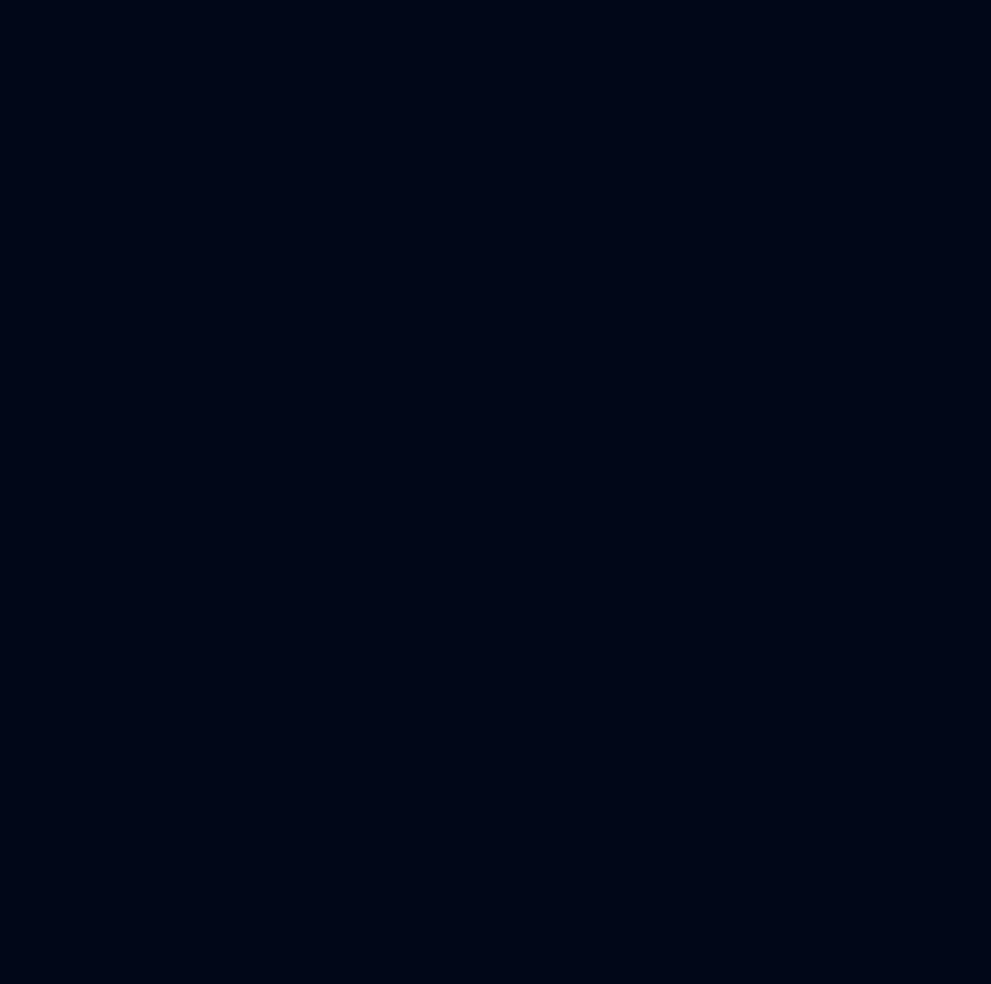
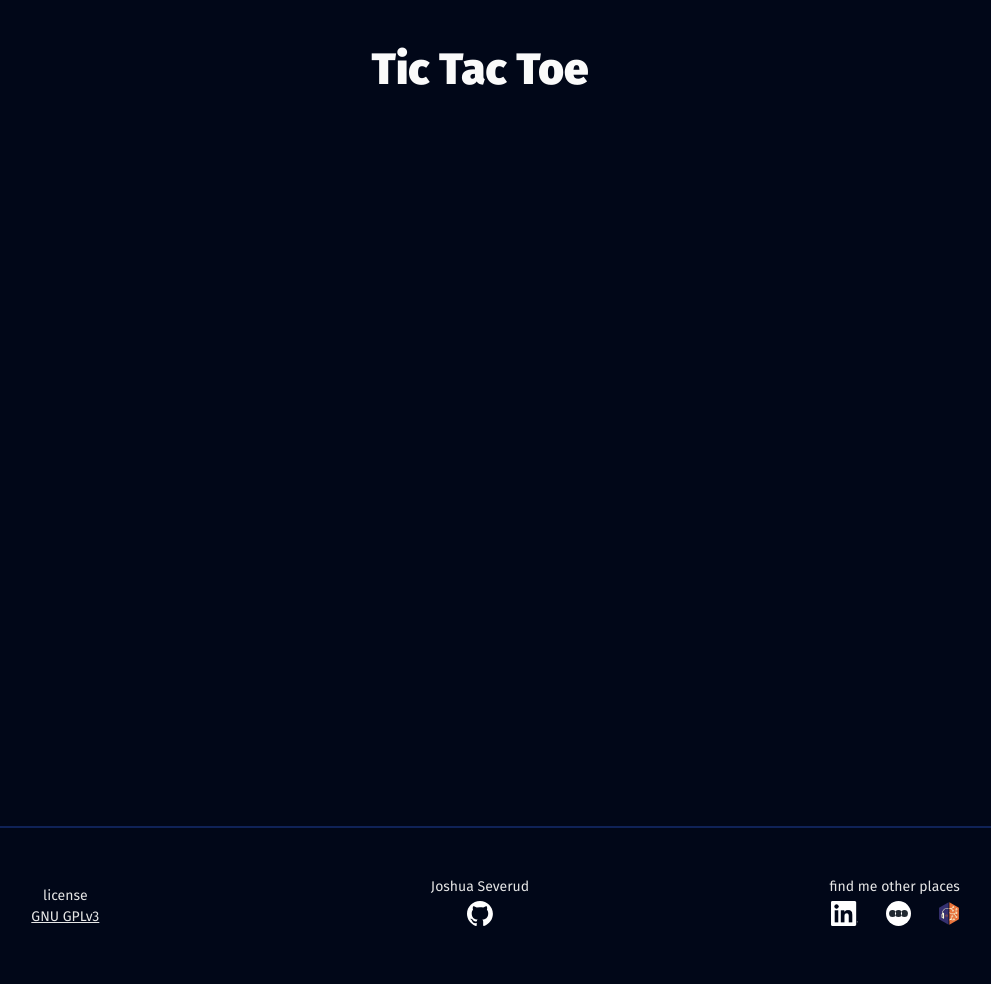
Before and after one commit to forkentiney/tic-tac-toe, a plain HTML site: page index.html in a window 1280 px wide. Shown: the whole page, without its empty margins (160-1151 px from the left). Before the commit the page ends 800 px from the top, so only its background shows below. Drawn offline with Linux system fonts and the light colour scheme.

Commit message:
Set up base structure for site.

```diff
--- a/index.html
+++ b/index.html
@@ -4,13 +4,38 @@
   <head>
 	  <meta http-equiv="content-type" name="viewport" content="text/html; charset=utf-8; width=device-width, initial-scale=1" />
 	  <title>Severud | Tic Tac Toe</title>
+	  <link rel="icon" type="image/png" href="static/fav.png">
 	  <link rel="stylesheet" href="style.css">
-	  <link rel="icon" type="image/png" href="static/fav.png">
+    <script src="script.js" defer></script>
     <link rel="preconnect" href="https://fonts.googleapis.com">
     <link rel="preconnect" href="https://fonts.gstatic.com" crossorigin>
     <link href="https://fonts.googleapis.com/css2?family=EB+Garamond:ital,wght@0,400..800;1,400..800&family=Fira+Sans:ital,wght@0,100;0,200;0,300;0,400;0,500;0,600;0,700;0,800;0,900;1,100;1,200;1,300;1,400;1,500;1,600;1,700;1,800;1,900&display=swap" rel="stylesheet">
   </head>
 
   <body>
+    <header class="flex-centered">
+      <h1>Tic Tac Toe</h1>
+    </header>
+
+    <div id="body"></div>
+
+    <footer>
+      <div id="credit" class="flex-centered">
+        <p>Joshua Severud</p>
+        <a href="https://github.com/forkentiney/tic-tac-toe/" target="_blank"><img class="icon" src="static/images/icons/github-mark-white.svg" alt="Github"></a>
+      </div>
+      <div id="socials" class="flex-centered">
+        <p>find me other places</p>
+        <div class="flex-centered-row">
+          <a href="https://www.linkedin.com/in/joshua-severud-389014164" target="_blank"><img class="icon" src="static/images/icons/InBug-White.png" alt="LinkedIn"></a>
+          <a href="https://letterboxd.com/Forkentiney/" target="_blank"><img class="icon" src="static/images/icons/letterboxd-white.svg" alt="Letterboxd"></a>
+          <a href="https://listenbrainz.org/user/Forkentiney" target="_blank"><img class="icon" src="static/images/icons/listenbrainz-color.svg" alt="ListenBrainz"></a>
+        </div>
+      </div>
+      <div id="license" class="flex-centered">
+        <p>license</p>
+        <a href="https://github.com/forkentiney/tic-tac-toe/blob/main/LICENSE">GNU GPLv3</a>
+      </div>
+    </footer>
   </body>
 </html>
--- a/style.css
+++ b/style.css
@@ -59,3 +59,79 @@ h2 {
 em {
   font-style: italic;
 }
+
+header {
+  padding: 48px 24px;
+  line-height: 1;
+}
+
+#body {
+  min-height: calc(100vh - (48px * 2 + 1em));
+}
+
+.flex-centered {
+  display: flex;
+  flex-direction: column;
+  align-items: center;
+  justify-content: center;
+}
+
+.flex-centered-row {
+  display: flex;
+  align-items: center;
+  justify-content: center;
+}
+
+.icon {
+  height: 25px;
+  width: auto;
+  margin: 4px 1em;
+}
+
+footer {
+  display: grid;
+  grid-template-columns: repeat(3, 1fr);
+  gap: 12px;
+  font-size: 14px;
+  text-align: center;
+  padding: 48px 24px;
+  border-top: 2px solid var(--bg-mantle);
+}
+
+#license,
+#credit,
+#socials {
+  grid-row: 1;
+}
+
+#license {
+  grid-column: 1;
+}
+
+#credit {
+  grid-column: 2;
+}
+
+#socials {
+  grid-column: 3;
+}
+
+@media screen and (max-width: 500px) {
+  footer {
+    grid-template-columns: 1fr;
+  }
+  #license,
+  #credit,
+  #socials {
+    grid-column: 1;
+  }
+  #credit {
+    grid-row: 1;
+  }
+  #socials {
+    grid-row: 2;
+  }
+  #license {
+    grid-row: 3;
+  }
+}
```
